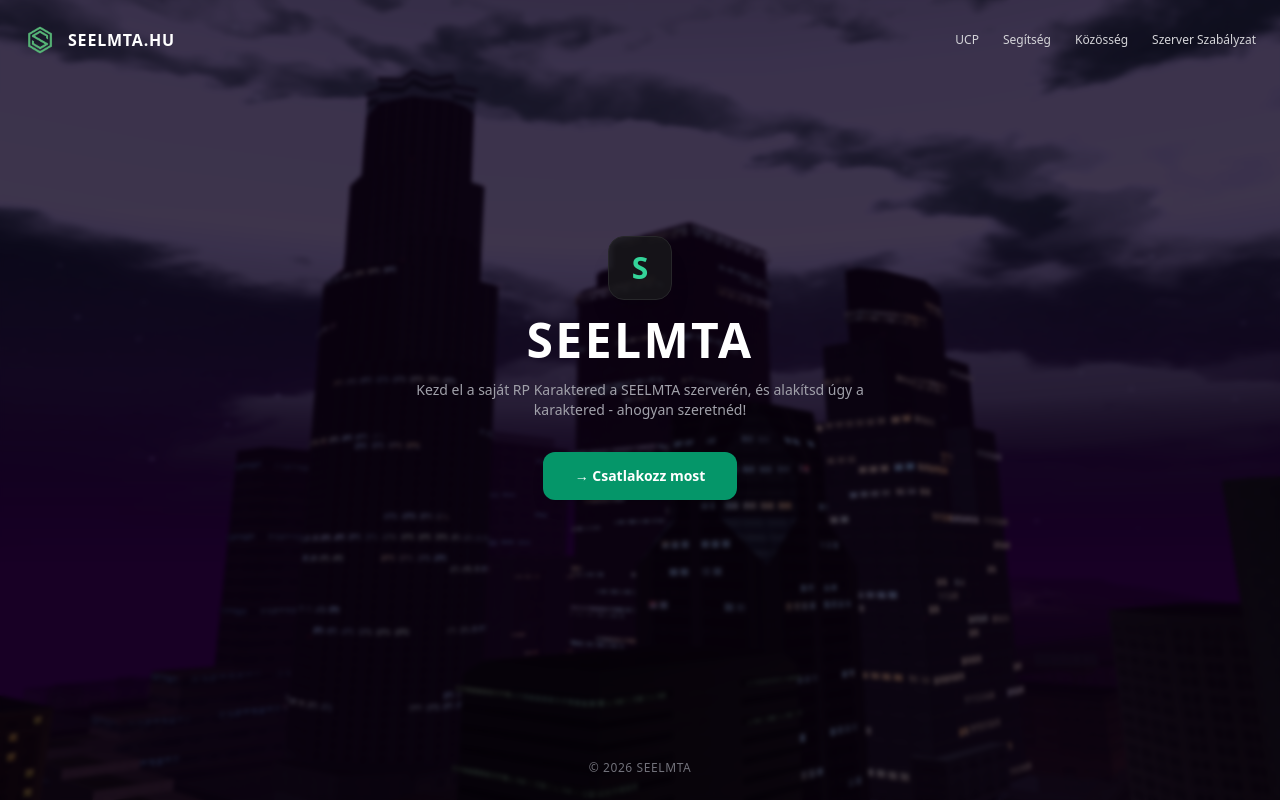
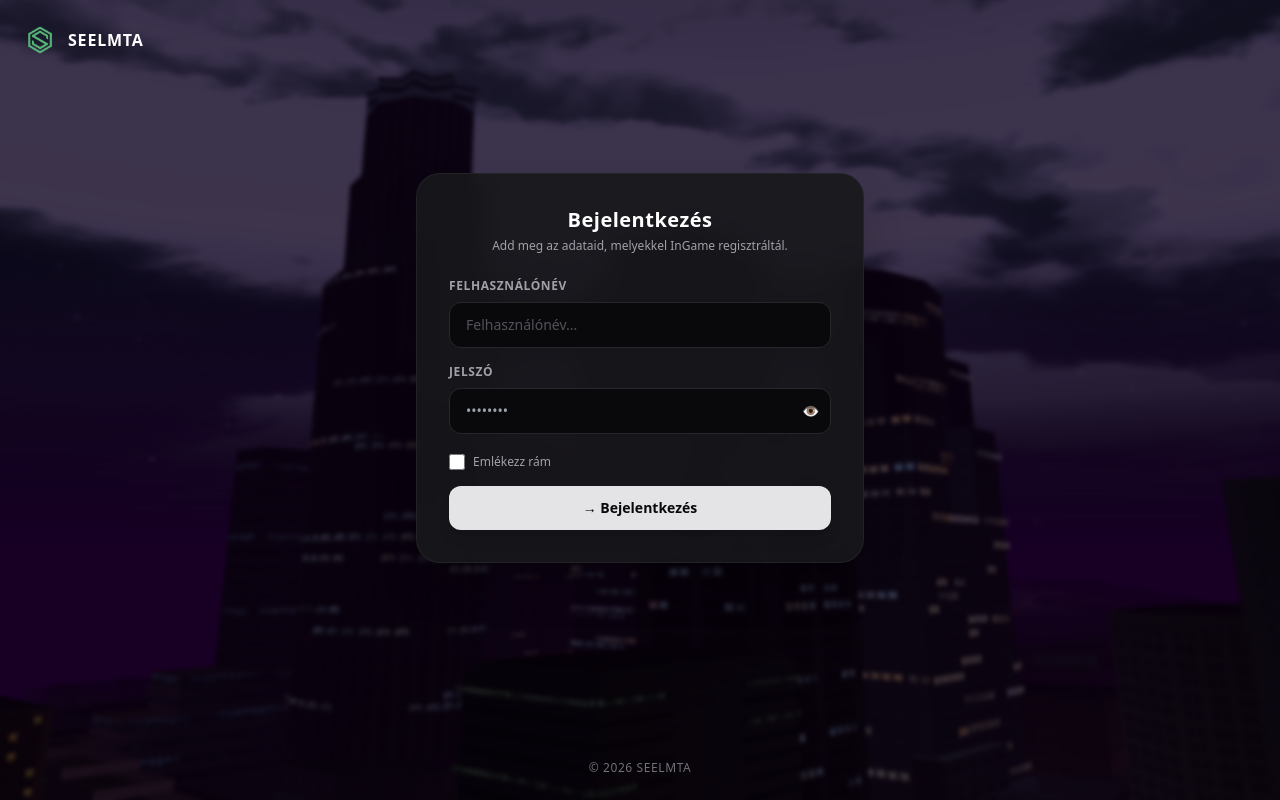
Before and after one commit to Guidmta/ewqztrupioafdskhglyxcvbnm, a plain HTML site: page ucp.html in a window 1280 px wide. Drawn offline with nearby package versions, Linux system fonts and the light colour scheme.

Commit message:
Update ucp.html

```diff
--- a/ucp.html
+++ b/ucp.html
@@ -13,41 +13,18 @@
 
     <!-- Felső léc -->
     <div class="absolute top-0 left-0 right-0 p-6 flex justify-between items-center z-20 max-w-7xl mx-auto w-full">
-        <div class="flex items-center gap-3 cursor-pointer" id="logoHomeBtn">
+        <div class="flex items-center gap-3">
             <img src="logo.png" alt="SEELMTA Logo" class="w-8 h-8 object-contain">
-            <span class="font-bold text-base tracking-wider text-white">SEELMTA.HU</span>
+            <span class="font-bold text-base tracking-wider text-white">SEELMTA</span>
         </div>
-        <div class="flex items-center gap-6 text-xs font-medium text-zinc-300">
-            <a href="#" id="navUcpBtn" class="hover:text-white transition-colors">UCP</a>
-            <a href="#" class="hover:text-white transition-colors">Segítség</a>
-            <a href="#" class="hover:text-white transition-colors">Közösség</a>
-            <a href="#" class="hover:text-white transition-colors">Szerver Szabályzat</a>
-        </div>
+        <div></div>
     </div>
 
     <!-- Fő tartalom konténer -->
     <div class="relative z-10 flex flex-col items-center justify-center flex-grow w-full px-4 py-24">
 
-        <!-- 1. FŐ KEZDŐLAP NÉZET -->
-        <div id="homeView" class="w-full max-w-4xl text-center space-y-8 my-auto">
-            <div class="flex flex-col items-center space-y-4">
-                <div class="w-16 h-16 bg-zinc-900/80 border border-zinc-800 rounded-2xl flex items-center justify-center shadow-xl">
-                    <span class="text-emerald-400 text-3xl font-bold">S</span>
-                </div>
-                <h1 class="text-4xl md:text-5xl font-extrabold tracking-wider text-white">SEELMTA</h1>
-                <p class="text-xs md:text-sm text-zinc-400 max-w-md mx-auto">
-                    Kezd el a saját RP Karaktered a SEELMTA szerverén, és alakítsd úgy a karaktered - ahogyan szeretnéd!
-                </p>
-            </div>
-            <div>
-                <button id="ctaJoinBtn" class="bg-emerald-600 hover:bg-emerald-500 text-white font-semibold px-8 py-3.5 rounded-xl transition-colors shadow-lg text-xs md:text-sm flex items-center gap-2 mx-auto">
-                    → Csatlakozz most
-                </button>
-            </div>
-        </div>
-
-        <!-- 2. BEJELENTKEZÉS NÉZET -->
-        <div id="loginView" class="hidden w-full max-w-md p-8 bg-zinc-900/90 border border-zinc-800/80 rounded-3xl shadow-2xl backdrop-blur-md space-y-6">
+        <!-- 1. BEJELENTKEZÉS NÉZET -->
+        <div id="loginView" class="w-full max-w-md p-8 bg-zinc-900/90 border border-zinc-800/80 rounded-3xl shadow-2xl backdrop-blur-md space-y-6">
             <div class="text-center space-y-1">
                 <h2 class="text-xl font-bold text-white tracking-wide">Bejelentkezés</h2>
                 <p class="text-xs text-zinc-400">Add meg az adataid, melyekkel InGame regisztráltál.</p>
@@ -83,7 +60,7 @@
             </form>
         </div>
 
-        <!-- 3. VEZÉRLŐPULT / PROFIL NÉZET -->
+        <!-- 2. VEZÉRLŐPULT / PROFIL NÉZET -->
         <div id="dashboardView" class="hidden w-full max-w-6xl space-y-6">
 
             <!-- Felső név és Gombok (Kezdőlap + Kijelentkezés) -->
@@ -158,7 +135,7 @@
                         </div>
                     </div>
 
-                    <!-- KITILTÁSOK (0) -->
+                    <!-- 1. KITILTÁSOK (0) -->
                     <div class="bg-zinc-900/90 border border-zinc-800/80 rounded-2xl p-5 shadow-xl backdrop-blur-md space-y-3">
                         <div class="flex items-center gap-2 text-xs font-semibold text-zinc-300 uppercase tracking-wider">
                             <span>🚫</span> KITILTÁSOK (0)
@@ -169,7 +146,7 @@
                         </div>
                     </div>
 
-                    <!-- ADMINJAILEK (0) -->
+                    <!-- 2. ADMINJAILEK (0) -->
                     <div class="bg-zinc-900/90 border border-zinc-800/80 rounded-2xl p-5 shadow-xl backdrop-blur-md space-y-3">
                         <div class="flex items-center gap-2 text-xs font-semibold text-zinc-300 uppercase tracking-wider">
                             <span>⚖️</span> Adminjailek (0)
@@ -180,7 +157,7 @@
                         </div>
                     </div>
 
-                    <!-- KICKEK (0) -->
+                    <!-- 3. KICKEK (0) -->
                     <div class="bg-zinc-900/90 border border-zinc-800/80 rounded-2xl p-5 shadow-xl backdrop-blur-md space-y-3">
                         <div class="flex items-center gap-2 text-xs font-semibold text-zinc-300 uppercase tracking-wider">
                             <span>👤</span> KICKEK (0)
@@ -205,22 +182,16 @@
 
     <!-- Vezérlő logika -->
     <script>
-        const homeView = document.getElementById('homeView');
         const loginView = document.getElementById('loginView');
         const dashboardView = document.getElementById('dashboardView');
-
         const loginForm = document.getElementById('loginForm');
         const usernameInput = document.getElementById('usernameInput');
         const passwordInput = document.getElementById('password');
         const rememberMe = document.getElementById('rememberMe');
         const profileTitle = document.getElementById('profileTitle');
         const charNameDisplay = document.getElementById('charNameDisplay');
-
         const logoutBtn = document.getElementById('logoutBtn');
         const homeBtn = document.getElementById('homeBtn');
-        const ctaJoinBtn = document.getElementById('ctaJoinBtn');
-        const navUcpBtn = document.getElementById('navUcpBtn');
-        const logoHomeBtn = document.getElementById('logoHomeBtn');
         const togglePassword = document.getElementById('togglePassword');
 
         // Jelszó láthatóság váltás (szem ikon)
@@ -234,37 +205,18 @@
             }
         });
 
-        // Betöltődéskor az 1. Fő Kezdőlap jelenik meg
+        // Betöltődéskor: MINDIG a login panelt mutatjuk, de ha volt mentett user, beírjuk és bepipáljuk
         window.addEventListener('DOMContentLoaded', () => {
             const savedUser = localStorage.getItem('seelmta_remembered_user');
             if (savedUser) {
                 usernameInput.value = savedUser;
                 rememberMe.checked = true;
             }
-            homeView.classList.remove('hidden');
-            loginView.classList.add('hidden');
+            loginView.classList.remove('hidden');
             dashboardView.classList.add('hidden');
         });
 
-        // Csatlakozz most vagy UCP gombra kattintva átmegy a Bejelentkező panelre
-        const goToLogin = (e) => {
-            e.preventDefault();
-            homeView.classList.add('hidden');
-            dashboardView.classList.add('hidden');
-            loginView.classList.remove('hidden');
-        };
-
-        ctaJoinBtn.addEventListener('click', goToLogin);
-        navUcpBtn.addEventListener('click', goToLogin);
-
-        // Logo-ra kattintva is visszaugrik a főoldalra
-        logoHomeBtn.addEventListener('click', () => {
-            dashboardView.classList.add('hidden');
-            loginView.classList.add('hidden');
-            homeView.classList.remove('hidden');
-        });
-
-        // Bejelentkezés gomb kezelése (Átmegy a Dashboardra)
+        // Bejelentkezés gomb kezelése
         loginForm.addEventListener('submit', (e) => {
             e.preventDefault();
             const username = usernameInput.value.trim();
@@ -279,23 +231,20 @@
             charNameDisplay.textContent = username;
 
             loginView.classList.add('hidden');
-            homeView.classList.add('hidden');
             dashboardView.classList.remove('hidden');
         });
 
-        // Kijelentkezés gomb kezelése (Visszadob a Login panelre)
+        // Kijelentkezés gomb kezelése
         logoutBtn.addEventListener('click', () => {
             dashboardView.classList.add('hidden');
-            homeView.classList.add('hidden');
             loginView.classList.remove('hidden');
             passwordInput.value = '';
         });
 
-        // Kezdőlap gomb a UCP-n belül -> Visszadob a Fő Kezdőlapra (a zöld gombos oldalra)
+        // Kezdőlap gomb kezelése (visszadob a loginra)
         homeBtn.addEventListener('click', () => {
             dashboardView.classList.add('hidden');
-            loginView.classList.add('hidden');
-            homeView.classList.remove('hidden');
+            loginView.classList.remove('hidden');
             passwordInput.value = '';
         });
     </script>
```
